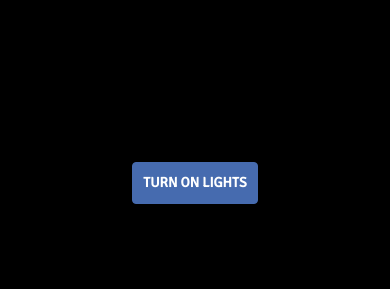
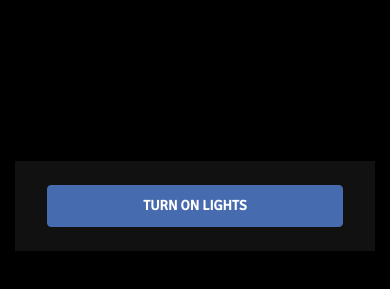
Before and after one commit to vc-dhanush/invite_gift, a website: page index.html in a window 390 px wide. Shown: the part 73-362 px from the top of the page. Drawn offline with nearby package versions, Linux system fonts and the light colour scheme.

Commit message:
Update loading.css
Signed-off-by: DHANUSH V C <dhanushvc183@gmail.com>

```diff
--- a/loading.css
+++ b/loading.css
@@ -52,6 +52,25 @@
 }
 
 /* Animation */
+.bottom-controls {
+  position: relative;
+  width: 100%;
+  padding: 15px;
+  background: #111;
+  text-align: center;
+}
+
+.bottom-controls .btn {
+  margin: 5px;
+}
+
+@media (max-width: 768px) {
+  .bottom-controls .btn {
+    width: 90%;
+    display: block;
+    margin: 8px auto;
+  }
+}
 
 @-webkit-keyframes spinner {
   0% {
```
